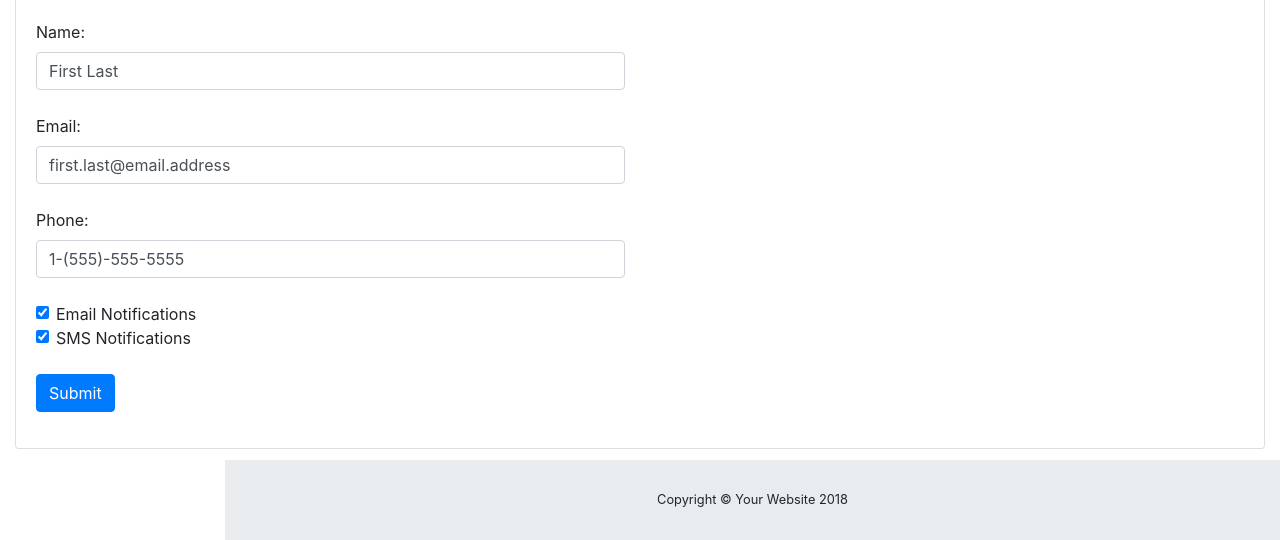
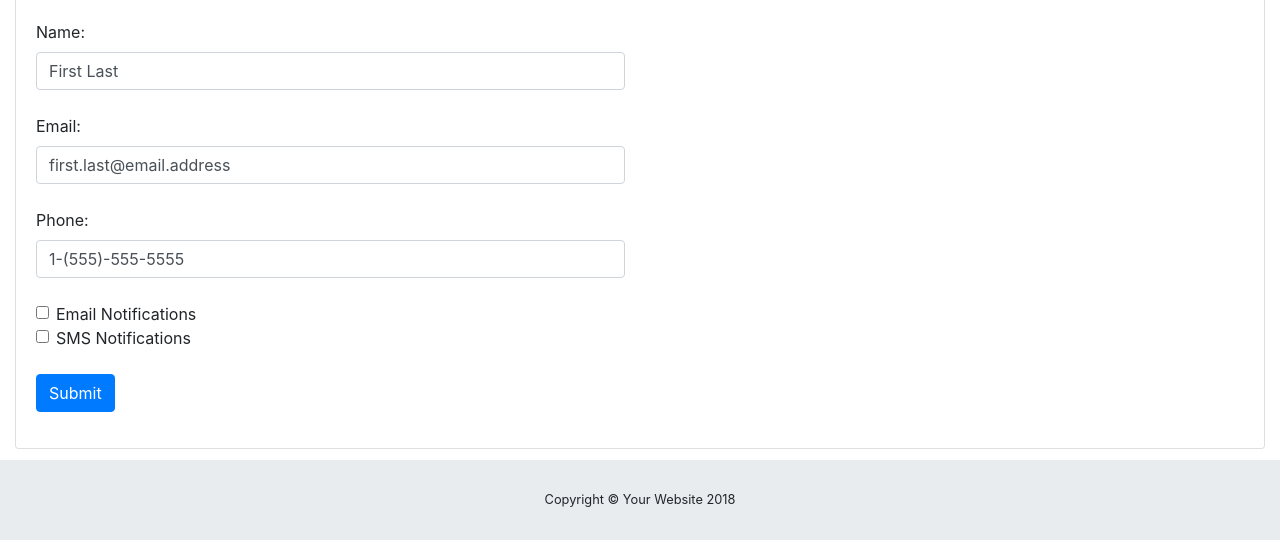
Before and after one commit to jake-crawford-nic/nic-dhr-demo, a website with bundled scripts: page my-profile.html in a window 1280 px wide. Shown: the part 260-800 px from the top of the page. Built offline with nearby package versions, Linux system fonts and the light colour scheme.

Commit message:
update for the profile

```diff
--- a/my-profile.html
+++ b/my-profile.html
@@ -91,13 +91,13 @@
                             <br>
                             <div class="form-check">
                                 <label class="form-check-label">
-                                    <input class="form-check-input" type="checkbox" value="" checked="">
+                                    <input class="form-check-input" type="checkbox" value="">
                                     Email Notifications
                                 </label>
                             </div>
                             <div class="form-check">
                                 <label class="form-check-label">
-                                    <input class="form-check-input" type="checkbox" value="" checked="">
+                                    <input class="form-check-input" type="checkbox" value="">
                                     SMS Notifications
                                 </label>
                             </div>
@@ -112,7 +112,7 @@
             <!-- /.container-fluid -->
 
             <!-- Sticky Footer -->
-            <footer class="sticky-footer">
+            <footer class="sticky-footer w-100">
                 <div class="container my-auto">
                     <div class="copyright text-center my-auto">
                         <span>Copyright © Your Website 2018</span>
```
